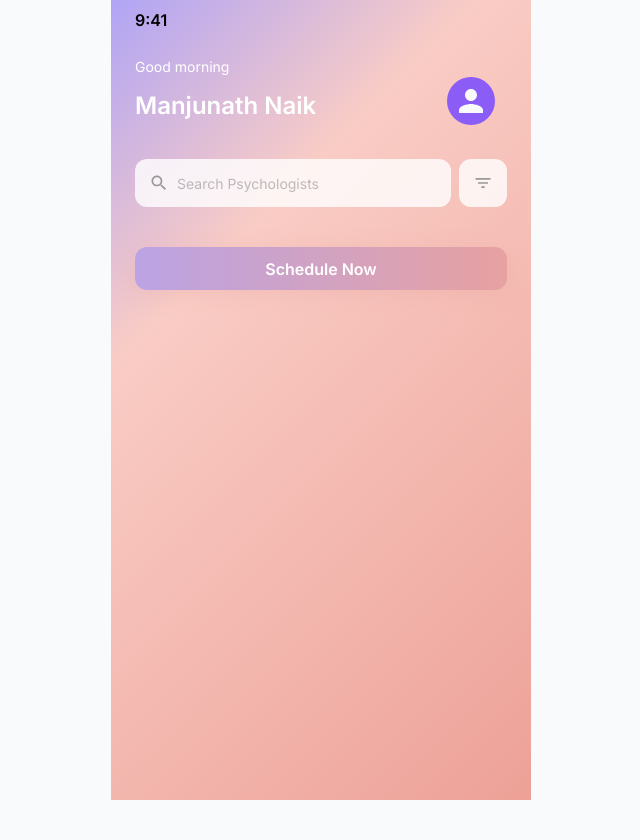
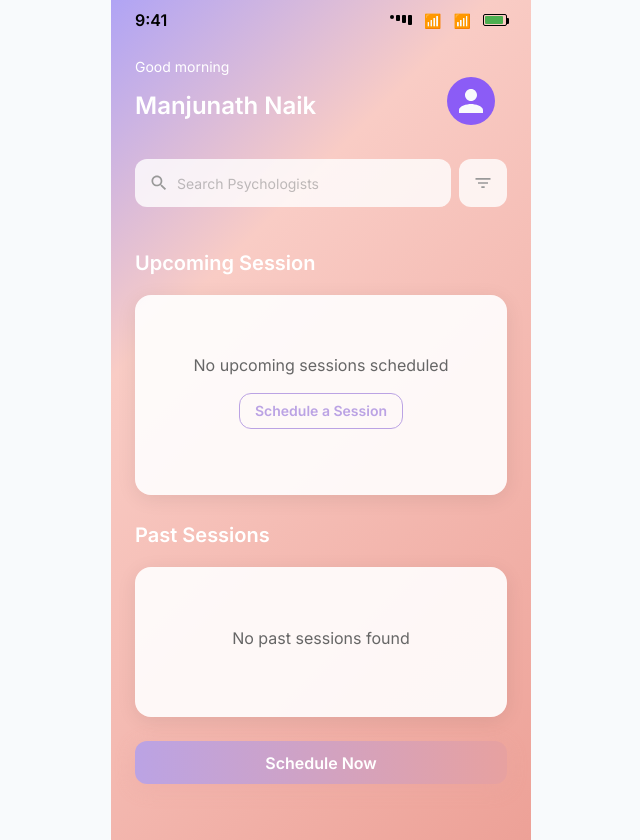
Before and after one commit to Aftab1999/doctor-appointment, a Next.js app: page / in a window 1280 px wide. Shown: the whole page, without its empty margins (319-959 px from the left). Before the commit the page ends 800 px from the top, so only its background shows below. Built offline with nearby package versions, Linux system fonts and the light colour scheme.

Commit message:
updated code

```diff
--- a/app/page.tsx
+++ b/app/page.tsx
@@ -77,7 +77,6 @@ export default function Dashboard() {
     <Box
       sx={{
         minHeight: "100vh",
-        // background: "linear-gradient(135deg, #B0A4F5 0%, #F9CCC5 30%, #EDA197 100%)",
         background: "linear-gradient(135deg, #B0A4F5 0%, #F9CCC5 30%, #EDA197 100%)",
         maxWidth: "420px",
         mx: "auto",
@@ -85,6 +84,7 @@ export default function Dashboard() {
         pb: 4,
       }}
     >
+
        {/* Status Bar */}
            <Box
              sx={{
@@ -100,7 +100,44 @@ export default function Dashboard() {
            >
              <Typography sx={{ fontSize: "16px", fontWeight: 600 }}>9:41</Typography>
              <Box sx={{ display: "flex", alignItems: "center", gap: 0.5 }}>
-          {/* Status icons */}
+               <Box sx={{ display: "flex", gap: "2px" }}>
+                 <Box sx={{ width: "4px", height: "4px", bgcolor: "#000", borderRadius: "50%" }} />
+                 <Box sx={{ width: "4px", height: "6px", bgcolor: "#000", borderRadius: "1px" }} />
+                 <Box sx={{ width: "4px", height: "8px", bgcolor: "#000", borderRadius: "1px" }} />
+                 <Box sx={{ width: "4px", height: "10px", bgcolor: "#000", borderRadius: "1px" }} />
+               </Box>
+               <Box sx={{ ml: 1, fontSize: "14px" }}>📶</Box>
+               <Box sx={{ ml: 1, fontSize: "14px" }}>📶</Box>
+               <Box
+                 sx={{
+                   width: "24px",
+                   height: "12px",
+                   border: "1px solid #000",
+                   borderRadius: "2px",
+                   ml: 1,
+                   position: "relative",
+                   "&::after": {
+                     content: '""',
+                     position: "absolute",
+                     right: "-3px",
+                     top: "3px",
+                     width: "2px",
+                     height: "6px",
+                     bgcolor: "#000",
+                     borderRadius: "0 1px 1px 0",
+                   },
+                 }}
+               >
+                 <Box
+                   sx={{
+                     width: "18px",
+                     height: "8px",
+                     bgcolor: "#4CAF50",
+                     borderRadius: "1px",
+                     m: "1px",
+                   }}
+                 />
+               </Box>
              </Box>
            </Box>
 
@@ -161,8 +198,12 @@ export default function Dashboard() {
       {/* Content */}
       <Box sx={{ px: 3 }}>
 
-        {/* Upcoming Session Card (without accordion) */}
-        {upcomingSession && (
+        {/* Upcoming Session Section */}
+        <Typography variant="h6" sx={{ mb: 2, color: "#FFF", fontWeight: 600 }}>
+          Upcoming Session
+        </Typography>
+
+        {upcomingSession ? (
           <Card
             sx={{
               mb: 3,
@@ -226,7 +267,6 @@ export default function Dashboard() {
                   sx={{
                     whiteSpace: "nowrap",
                     height: "43px",
-                    // width: "197px",
                     background: "linear-gradient(90deg, #BBA3E4 0%, #E7A1A0 100%)",
                     borderRadius: "12px",
                     textTransform: "none",
@@ -247,10 +287,49 @@ export default function Dashboard() {
               </Box>
             </CardContent>
           </Card>
+        ) : (
+          <Card
+            sx={{
+              mb: 3,
+              borderRadius: "16px",
+              boxShadow: "0 4px 20px rgba(0,0,0,0.08)",
+              bgcolor: "rgba(255,255,255,0.9)",
+              display: "flex",
+              flexDirection: "column",
+              alignItems: "center",
+              justifyContent: "center",
+              minHeight: "200px",
+              textAlign: "center",
+            }}
+          >
+            <CardContent>
+              <Typography sx={{ fontSize: "16px", color: "#666", mb: 2 }}>
+                No upcoming sessions scheduled
+              </Typography>
+              <Button
+                variant="outlined"
+                onClick={() => router.push("/doctors")}
+                sx={{
+                  color: "#BBA3E4",
+                  borderColor: "#BBA3E4",
+                  borderRadius: "12px",
+                  textTransform: "none",
+                  fontWeight: 600,
+                }}
+              >
+                Schedule a Session
+              </Button>
+            </CardContent>
+          </Card>
         )}
 
-        {/* Individual Accordions for Past Sessions */}
-        {pastSessions.map((session, index) => (
+        {/* Past Sessions Section */}
+        <Typography variant="h6" sx={{ mb: 2, color: "#FFF", fontWeight: 600 }}>
+          Past Sessions
+        </Typography>
+
+        {pastSessions.length > 0 ? (
+          pastSessions.map((session, index) => (
             <Accordion
               key={index}
               expanded={expandedPastSession === `past-${index}`}
@@ -320,7 +399,29 @@ export default function Dashboard() {
                 </Button>
               </AccordionDetails>
             </Accordion>
-        ))}
+          ))
+        ) : (
+          <Card
+            sx={{
+              mb: 3,
+              borderRadius: "16px",
+              boxShadow: "0 4px 20px rgba(0,0,0,0.08)",
+              bgcolor: "rgba(255,255,255,0.9)",
+              display: "flex",
+              flexDirection: "column",
+              alignItems: "center",
+              justifyContent: "center",
+              minHeight: "150px",
+              textAlign: "center",
+            }}
+          >
+            <CardContent>
+              <Typography sx={{ fontSize: "16px", color: "#666" }}>
+                No past sessions found
+              </Typography>
+            </CardContent>
+          </Card>
+        )}
 
         {/* Schedule Now Button */}
         <Button
```
Lines whose indentation alone changed are shown as unchanged.
